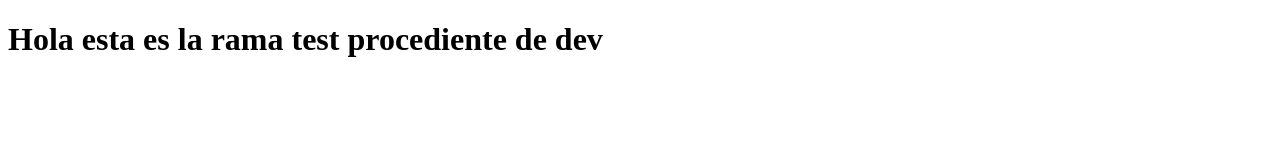
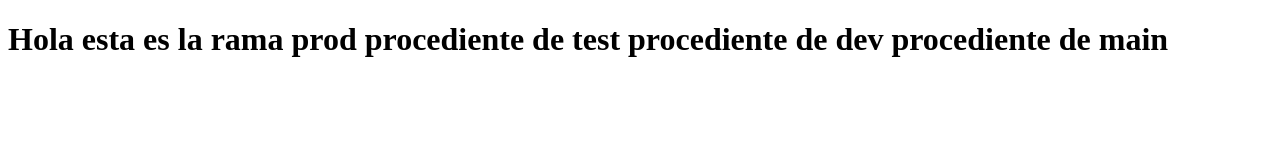
Before and after one commit to karim1311/practica8, a plain HTML site: page index.html in a window 1280 px wide. Drawn offline with Linux system fonts and the light colour scheme.

Commit message:
creacion rama prod procediente de test

```diff
--- a/index.html
+++ b/index.html
@@ -6,6 +6,6 @@
     <title>Document</title>
 </head>
 <body>
-    <h1>Hola esta es la rama test procediente de dev</h1>
+    <h1>Hola esta es la rama prod procediente de test procediente de dev procediente de main</h1>
 </body>
 </html>
```
Also changed, not shown: 1 other file.
